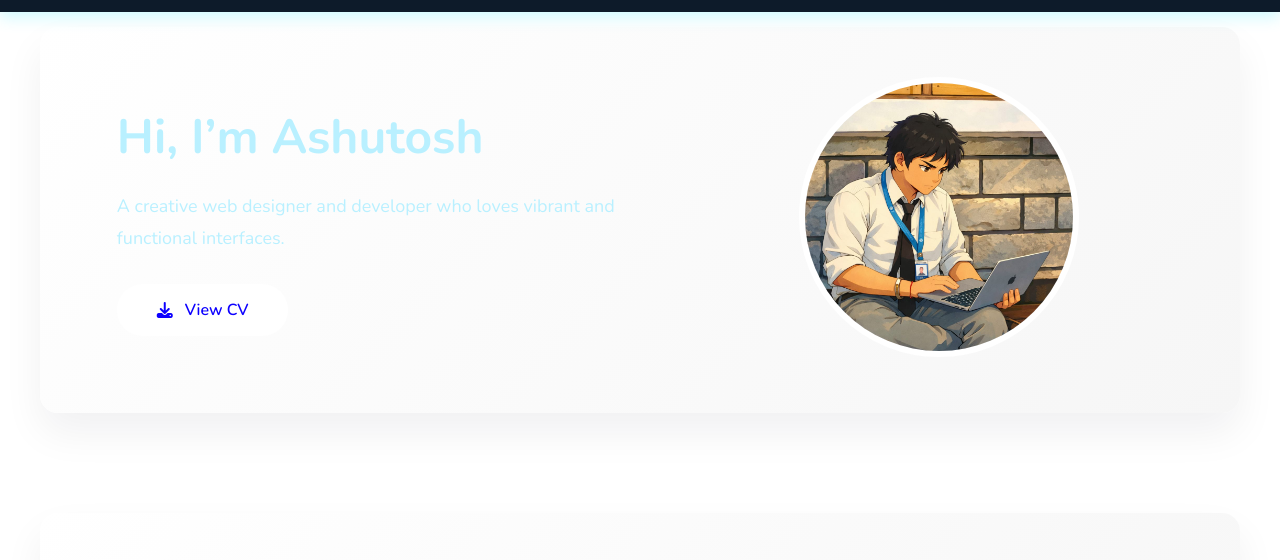
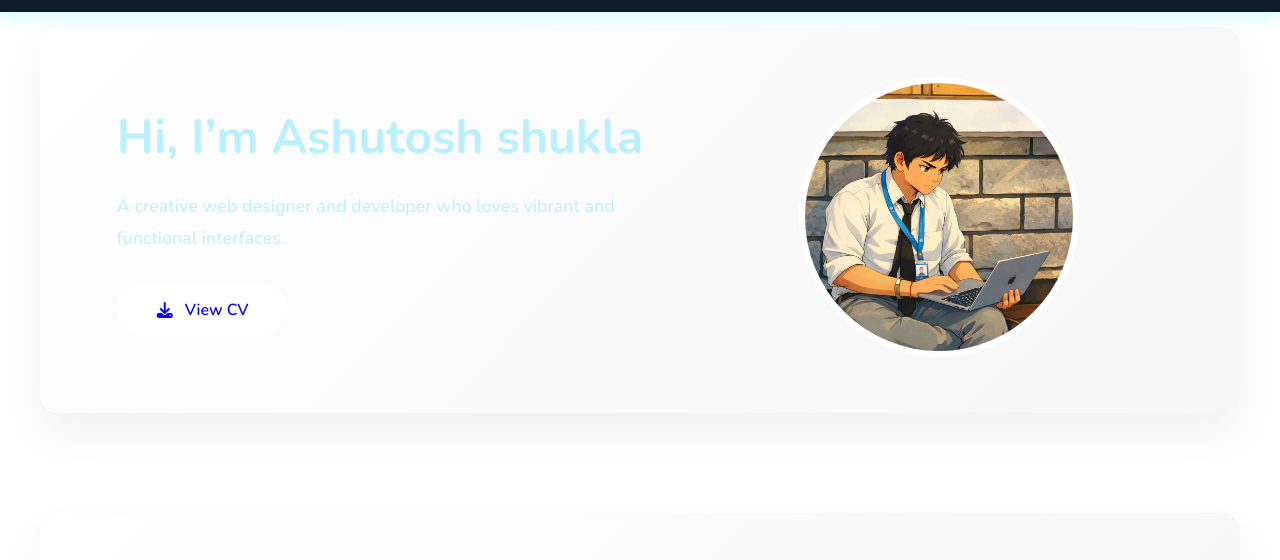
Before and after one commit to 25bcae12-dev/ashuboiii, a website: page public/index.html in a window 1280 px wide. Shown: the part 73-633 px from the top of the page. Drawn offline with nearby package versions, Linux system fonts and the light colour scheme.

Commit message:
Update index.html

```diff
--- a/public/index.html
+++ b/public/index.html
@@ -30,7 +30,7 @@
 
 <section id="home">
   <div class="home-text reveal">
-    <h1>Hi, I’m Ashutosh</h1>
+    <h1>Hi, I’m Ashutosh shukla</h1>
     <p>A creative web designer and developer who loves vibrant and functional interfaces.</p>
     <a href="cv.pdf" class="cv-btn"><i class="fas fa-download"></i> View CV</a>
   </div>
```
